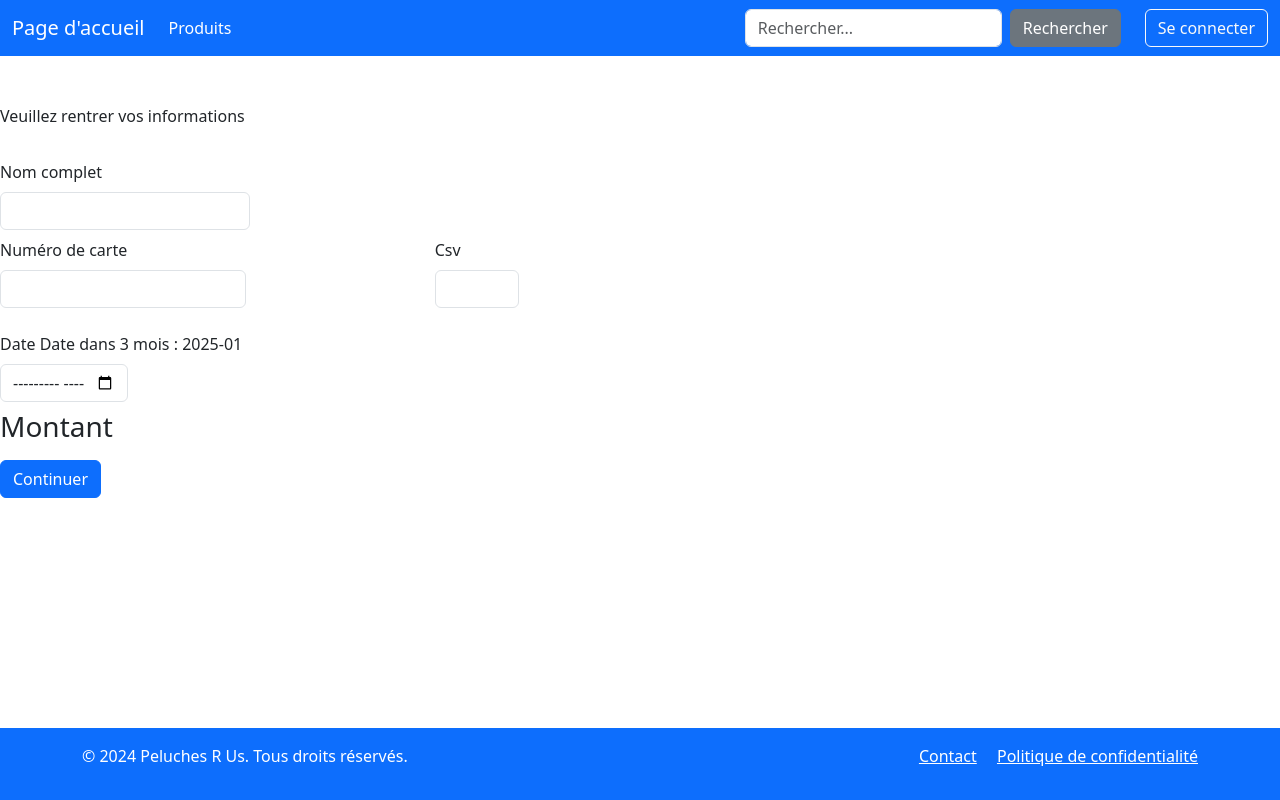
After one commit to jvlatrille/ProjetPHP, a PHP site: page /paiement.php in a window 1280 px wide. The commit adds this page. Run offline with PHP 8.4, Linux system fonts and the light colour scheme; some libraries are stand-ins or nearby versions.

Commit message:
ajout du faux paiment

```diff
--- a/json/utilisateurs.json
+++ b/json/utilisateurs.json
@@ -35,6 +35,10 @@
         {
             "username": "user",
             "password": "$2y$10$hCLGwyy.dV2YilkiCfyI.eneitfcFxe9Gj3.YriGPuuB7llevZBE."
+        },
+        {
+            "username": "123",
+            "password": "$2y$10$ILz8EL323xb.3O636lecLuFSbJMdZ1Q7gjFRtJPaGlmkVnNXUOI2a"
         }
     ]
 }
--- /dev/null
+++ b/paiement.php
@@ -0,0 +1,73 @@
+<?php
+    // Inclusion des fichiers nécessaires
+    include 'commun.php';
+
+    session_start(); //On démarre la session
+?>
+<!DOCTYPE html>
+<html lang="en">
+<head>
+    <meta charset="UTF-8">
+    <meta http-equiv="X-UA-Compatible" content="IE=edge">
+    <meta name="viewport" content="width=device-width, initial-scale=1.0">
+    <title>Site Peluches</title>
+
+    <link href="node_modules/bootstrap/dist/css/bootstrap.min.css" rel="stylesheet">
+</head>
+<body>
+    <?php afficherHeader();?>
+
+    <div class="form-label mt-4">
+        <form action="paiement.php">
+            <label class="form-label mt-4">Veuillez rentrer vos informations</label><br>
+            <label class="form-label mt-4">Nom complet</label>
+            <input type="text" class="form-control" style="width: 250px">
+            <div class="row mt-2">
+                <div class="col-md-4">
+                    <label class="form-label">Numéro de carte</label>
+                    <input type="numeric" class="form-control" style="width: 60%;" maxlength=16 pattern="\d{16}" required>
+                </div>
+                <div class="col-md-1">
+                    <label class="form-label">Csv</label>
+                    <input type="numeric" class="form-control" style="width: 100%" maxlength=3 pattern="\d{3}" required">
+                </div>
+            </div>
+            <label class="form-label mt-4">Date</label>
+            <?php
+                // Récupérer la date actuelle
+                $dateActuelle = date('Y-m');
+
+                // Ajouter 3 mois à la date actuelle
+                $dateMin = date('Y-m', strtotime("+3 months", strtotime($dateActuelle)));
+
+                // Afficher la date après ajout de 3 mois
+                echo "Date dans 3 mois : " . $dateMin;
+
+                echo '<input type="month" class="form-control" style="width: 10%" min='.$dateMin.'>';
+            ?>
+        </form>
+    </div>
+
+    <div>
+        <h3>Montant</h3>
+        <p>
+            <?php
+            if (isset($_SESSION['total_panier'])) {
+                $totalCommande = $_SESSION['total_panier'];
+
+                echo "<strong>" . number_format($totalCommande, 2) . " € </strong>";
+            }?>
+        </p>
+        <button class="btn btn-primary">Continuer</button>
+
+    </div>
+
+
+    <?php afficherFooter();?>
+
+
+
+
+
+</body>
+</html>
--- a/panier.php
+++ b/panier.php
@@ -117,6 +117,8 @@ if (isset($_POST['retirerProd'])) {
                             $total += $produit['prixProd'] * $produit['quantite'];
                         }
                         echo number_format($total, 2);
+
+                        $_SESSION['total_panier'] = $total;
                         ?> €
                     </span>
                 </h3>
@@ -128,6 +130,7 @@ if (isset($_POST['retirerProd'])) {
 
         <div class="text-center mt-4">
             <a href="index.php" class="btn btn-success">Continuer vos achats</a>
+            <a href="paiement.php" class="btn btn-success">Procéder au paiement</a>
         </div>
     </div>
 
```
